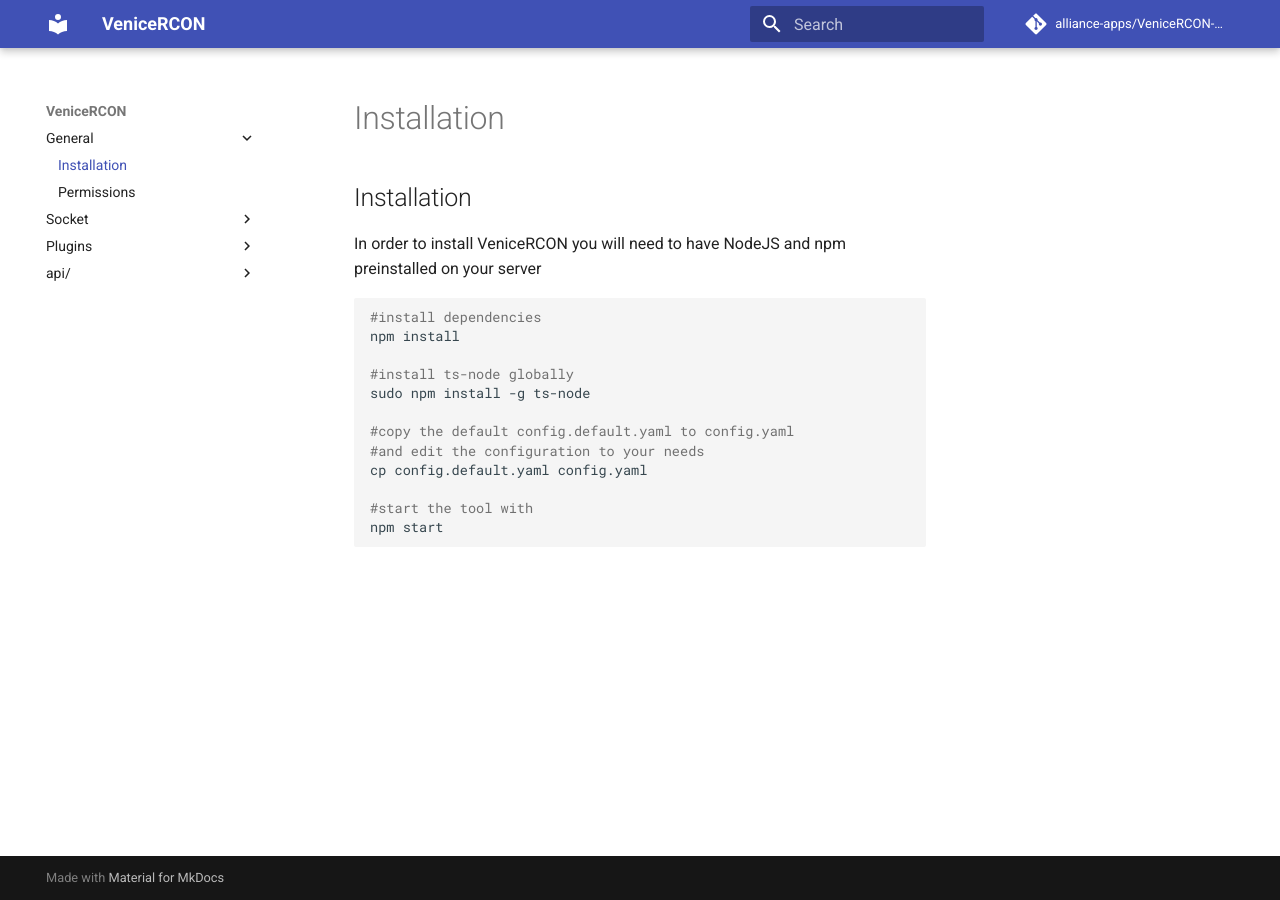
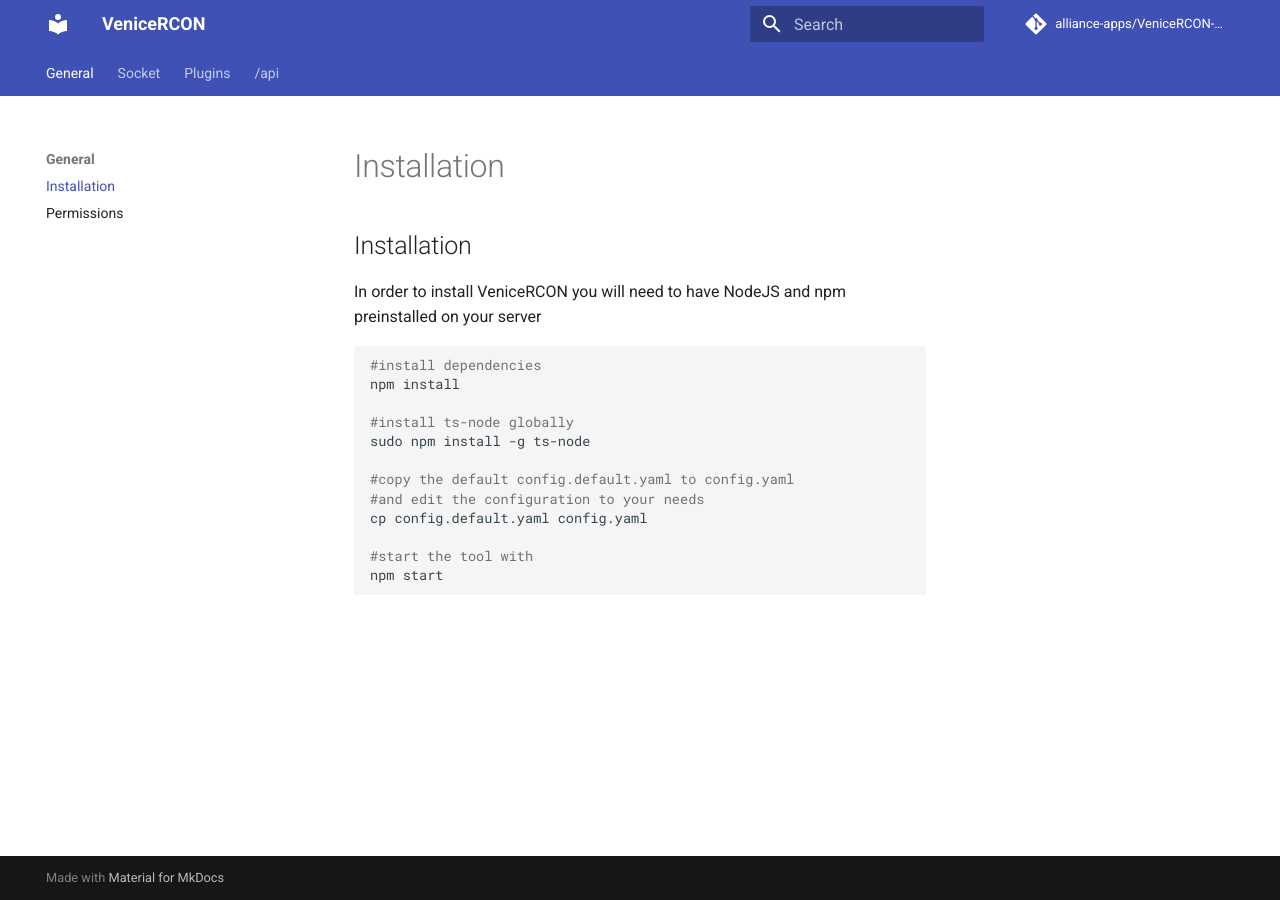
Before and after one commit to alliance-apps/VeniceRCON-documentation, an MkDocs documentation site: the page built from docs/installation/index.md, in a window 1280 px wide. Built offline with MkDocs 1.6.1 and Material for MkDocs 9.7.7, drawn with Linux system fonts in a browser that asks for light colours; comment, search, counter and statistics services are not loaded; part of the change alters nothing that is shown.

Commit message:
enable tabs

```diff
--- a/mkdocs.yml
+++ b/mkdocs.yml
@@ -6,6 +6,7 @@ theme:
   name: material
   features:
     - instant
+    - tabs
 plugins:
   - macros
   - search
@@ -36,20 +37,20 @@ nav:
     - Types:
       - Logger: plugin/types/Logger.md
       - PluginRouter: plugin/types/PluginRouter.md
-  - api/:
-    - auth: api/auth.md
-    - instance: api/instance/index.md
-    - instance/{instanceId}: api/instance/instance.md
-    - instance/{instanceId}/users: api/instance/users.md
-    - instance/{instanceId}/players: api/instance/players.md
-    - instance/{instanceId}/bans: api/instance/bans.md
-    - instance/{instanceId}/maps: api/instance/maps.md
-    - instance/{instanceId}/reservedslot: api/instance/reservedslot.md
-    - instance/{instanceId}/vars: api/instance/vars.md
-    - instance/{instanceId}/events: api/instance/events.md
-    - instance/{instanceId}/plugins: api/instance/plugins.md
-    - instance/{instanceId}/mods: api/instance/mods.md
-    - instance/{instanceId}/logs: api/instance/logs.md
+  - /api:
+    - /auth: api/auth.md
+    - /instance: api/instance/index.md
+    - /instance/{instanceId}: api/instance/instance.md
+    - /instance/{instanceId}/users: api/instance/users.md
+    - /instance/{instanceId}/players: api/instance/players.md
+    - /instance/{instanceId}/bans: api/instance/bans.md
+    - /instance/{instanceId}/maps: api/instance/maps.md
+    - /instance/{instanceId}/reservedslot: api/instance/reservedslot.md
+    - /instance/{instanceId}/vars: api/instance/vars.md
+    - /instance/{instanceId}/events: api/instance/events.md
+    - /instance/{instanceId}/plugins: api/instance/plugins.md
+    - /instance/{instanceId}/mods: api/instance/mods.md
+    - /instance/{instanceId}/logs: api/instance/logs.md
 extra:
   api:
     schema_path: docs/api/schemas
```
